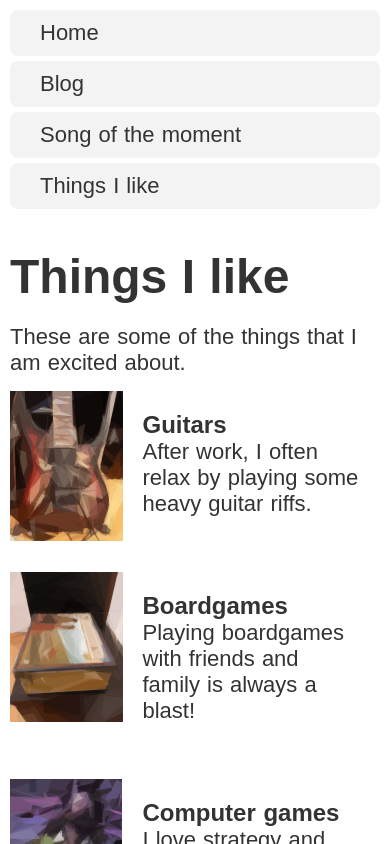
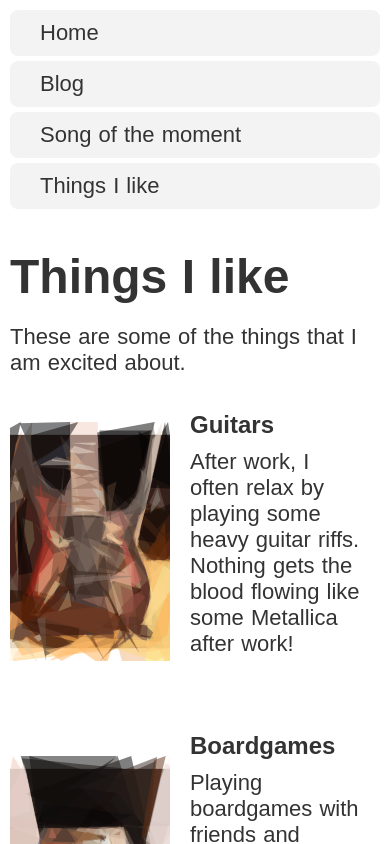
Before and after one commit to irenicuz/irenicuz.github.io, a Nuxt app: page /interests in a window 390 px wide. Shown: the top 844 px of the page. Built offline with nearby package versions, Linux system fonts and the light colour scheme.

Commit message:
Youtube embed fixed for mobile; Improved interest card design and added some text.

```diff
--- a/components/Card.vue
+++ b/components/Card.vue
@@ -10,16 +10,22 @@
 
 <style lang="scss" scoped>
     .card {
-        max-width: 500px;
+        //max-width: 500px;
         display: flex;
+
         margin-bottom: 20px;
         .contents {
             padding: 20px;
+
+            h2 {
+                margin-bottom: 10px;
+            }
         }
 
         img {
-            max-width: 300px;
-            max-height: 150px;
+            //max-width: 300px;
+            //max-height: 150px;
+            width: 160px;
         }
     }
 </style>
--- a/pages/interests.vue
+++ b/pages/interests.vue
@@ -2,9 +2,11 @@
     <div>
         <h1>Things I like</h1>
         <p>These are some of the things that I am excited about.</p>
-        <Card title="Guitars" description="After work, I often relax by playing some heavy guitar riffs." image="kitara"/>
-        <Card title="Boardgames" description="Playing boardgames with friends and family is always a blast!" image="viticulture"/>
+        <Card title="Guitars" description="After work, I often relax by playing some heavy guitar riffs. Nothing gets the blood flowing like some Metallica after work!" image="kitara"/>
+        <Card title="Boardgames" description="Playing boardgames with friends and family is always a blast!
+        I am a big fan of worker placement games and card drafting games." image="viticulture"/>
         <Card title="Computer games" description="I love strategy and roleplaying games. Check out Disco Elysium and Thea 2: The Shattering." image="disco-elysium"/>
+        <!--<Card title="Computer games" description="I love strategy and roleplaying games. Check out Disco Elysium and Thea 2: The Shattering." image="thea3"/> -->
     </div>
 </template>
 
--- a/pages/song.vue
+++ b/pages/song.vue
@@ -10,6 +10,7 @@
 
     iframe {
         margin: 30px 0;
+        max-width: 100%;
     }
 
 </style>
```
